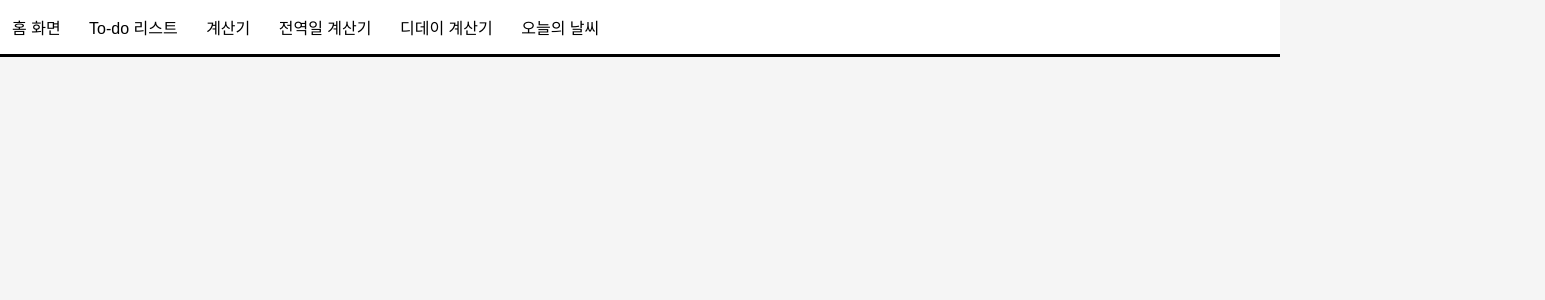
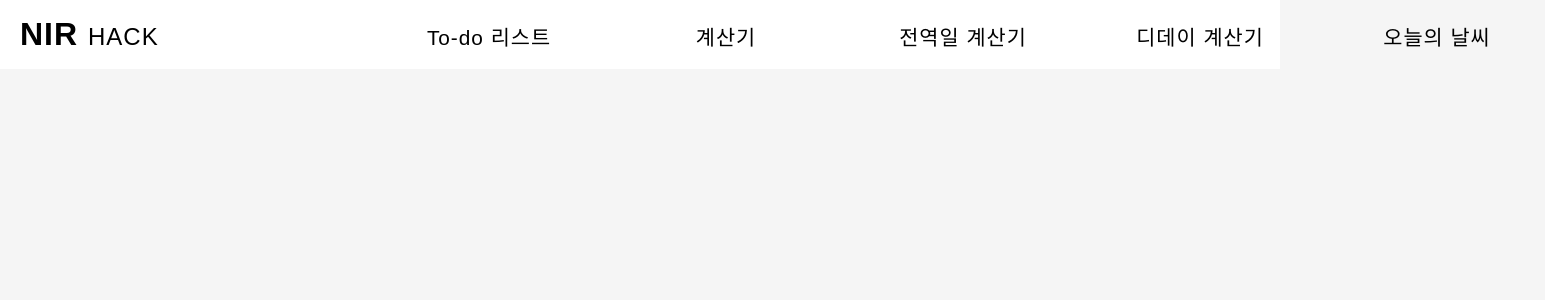
Before and after one commit to kpukpu/NIR_HACK_PR1, a React (Create React App) app in the folder frontend/: page / in a window 1280 px wide. Shown: the top 300 px of the page, 1545 px wide, since content can reach past the window. Built offline with nearby package versions, Linux system fonts and the light colour scheme.

Commit message:
nav 디자인

```diff
--- a/frontend/package.json
+++ b/frontend/package.json
@@ -12,6 +12,7 @@
     "react-dom": "^18.3.1",
     "react-router-dom": "^6.24.1",
     "react-scripts": "5.0.1",
+    "styled-components": "^6.1.11",
     "web-vitals": "^2.1.4"
   },
   "scripts": {
--- a/frontend/src/Navigator/Nav.css
+++ /dev/null
@@ -1,13 +0,0 @@
-.navbar {
-    width: 100%;
-    background-color: white;
-    padding: 15px 0;
-    text-align: left;
-    outline-style: solid;
-}
-
-.navbarMenu {
-    color: black;
-    margin: 12px;
-    text-decoration: none;
-}
--- a/frontend/src/Navigator/Nav.js
+++ b/frontend/src/Navigator/Nav.js
@@ -1,20 +1,78 @@
-import { Link } from "react-router-dom";
+import {Link} from "react-router-dom";
 import React from "react";
-import './Nav.css'
+import styled from "styled-components";
 
 const Nav = () => {
+    const StyledElement = styled.div`
+        background-color: #ffffff;
+        height: 4.3em;
+        position: relative;
+
+
+        & .NIR-HACK {
+            color: #000000;
+            font-weight: 400;
+            left: 20px;
+            letter-spacing: 1px;
+            line-height: normal;
+            position: absolute;
+            white-space: nowrap;
+        }
+
+        & .text-wrapper {
+            font-size: 2em;
+            font-weight: 700;
+            letter-spacing: 1px;
+        }
+
+        & .span {
+            font-size: 1.5em;
+            letter-spacing: 1px;
+        }
+
+        & .frame {
+            align-items: flex-start;
+            display: inline-flex;
+            gap: 21px;
+            left: 381px;
+            position: absolute;
+            top: 0;
+        }
+
+        & .linkTo {
+            color: #000000;
+            font-size: 1.3em;
+            font-weight: 400;
+            height: 70px;
+            letter-spacing: 1px;
+            line-height: normal;
+            margin-top: 1em;
+            position: relative;
+            text-align: center;
+            width: 216px;
+            text-decoration: none;
+        }
+    `;
+
+
     return (
-        <div>
-            <div className="navbar">
-                <Link className="navbarMenu" to={'/'}> 홈 화면 </Link>
-                <Link className="navbarMenu" to={'/TodoList'}> To-do 리스트 </Link>
-                <Link className="navbarMenu" to={'/Calculate'}> 계산기 </Link>
-                <Link className="navbarMenu" to={'/DischargeCalculate'}> 전역일 계산기 </Link>
-                <Link className="navbarMenu" to={'/DDayCalculatorPage'}> 디데이 계산기 </Link>
-                <Link className="navbarMenu" to={'/TodayWeather'}> 오늘의 날씨 </Link>
+        <StyledElement>
+            <p className="NIR-HACK">
+                <span className="text-wrapper">NIR </span>
+                <span className="span">HACK</span>
+            </p>
+
+            <div className="frame">
+                <Link className="linkTo" to={'/TodoList'}> To-do 리스트 </Link>
+                <Link className="linkTo" to={'/Calculate'}> 계산기 </Link>
+                <Link className="linkTo" to={'/DischargeCalculate'}> 전역일 계산기 </Link>
+                <Link className="linkTo" to={'/DDayCalculatorPage'}> 디데이 계산기 </Link>
+                <Link className="linkTo" to={'/TodayWeather'}> 오늘의 날씨 </Link>
             </div>
-        </div>
+        </StyledElement>
     );
+
+
 };
 
 export default Nav;
```
Also changed, not shown: 1 other file (tests, documents, lock files or other folders).
